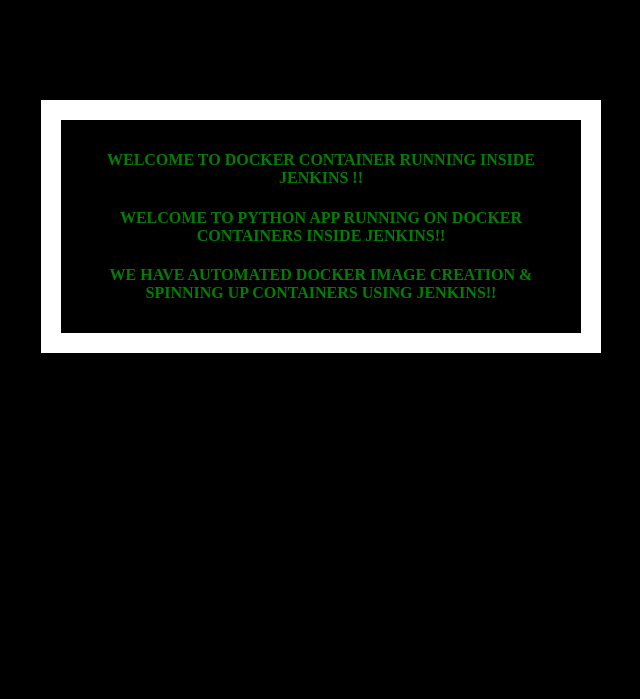
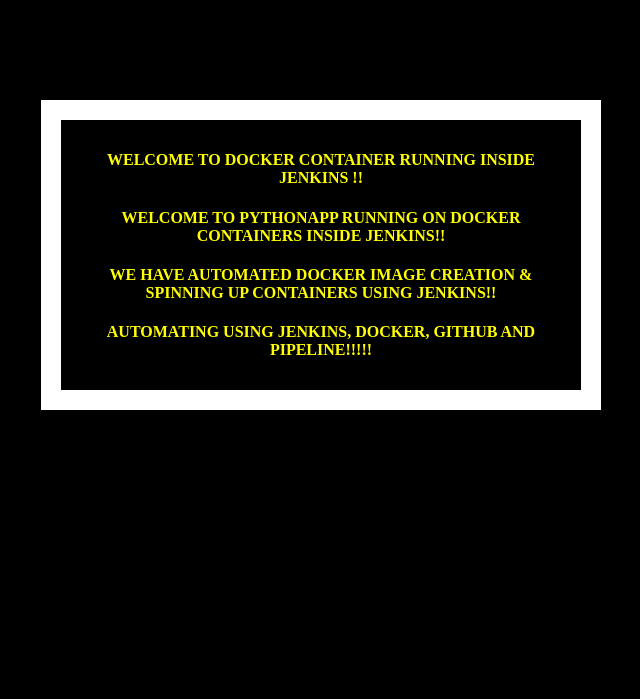
Before and after one commit to akannan1087/myPythonDockerRepo, a Flask app: page / in a window 1280 px wide. Shown: the top 699 px of the page, without its empty margins (319-959 px from the left). Run offline with Flask 2, Linux system fonts and the light colour scheme.

Commit message:
Update index.html

```diff
--- a/templates/index.html
+++ b/templates/index.html
@@ -3,7 +3,7 @@
     <style type="text/css">
       body {
         background: black;
-        color: green;
+        color: yellow;
       }
       div.container {
         max-width: 500px;
@@ -20,8 +20,10 @@
   <body>
     <div class="container">
       <h4>Welcome to Docker Container running inside Jenkins !!</h4>
-      <h4>Welcome to Python App running on Docker containers inside Jenkins!!</h4>
+      <h4>Welcome to PythonApp running on Docker containers inside Jenkins!!</h4>
       <h4>We have automated Docker image creation & spinning up Containers using Jenkins!!</h4>
+      <h4>Automating using Jenkins, Docker, GitHub and Pipeline!!!!!</h4>
+
     </div>
   </body>
 </html>
```
